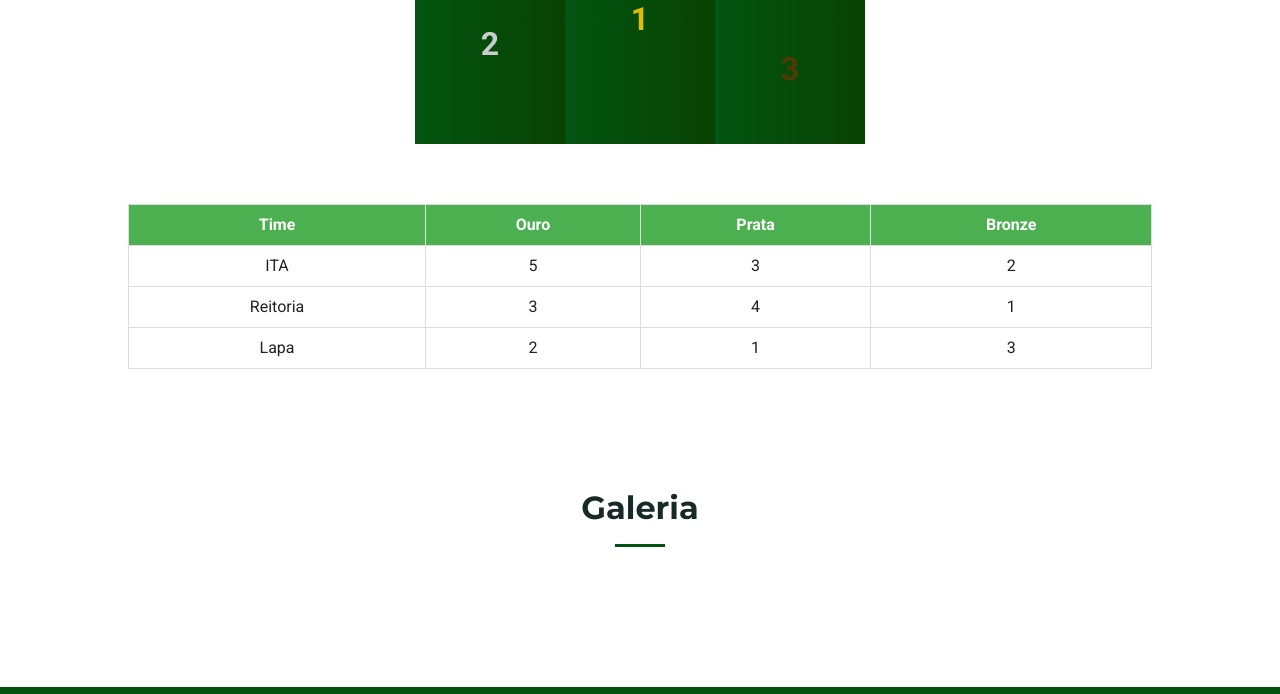
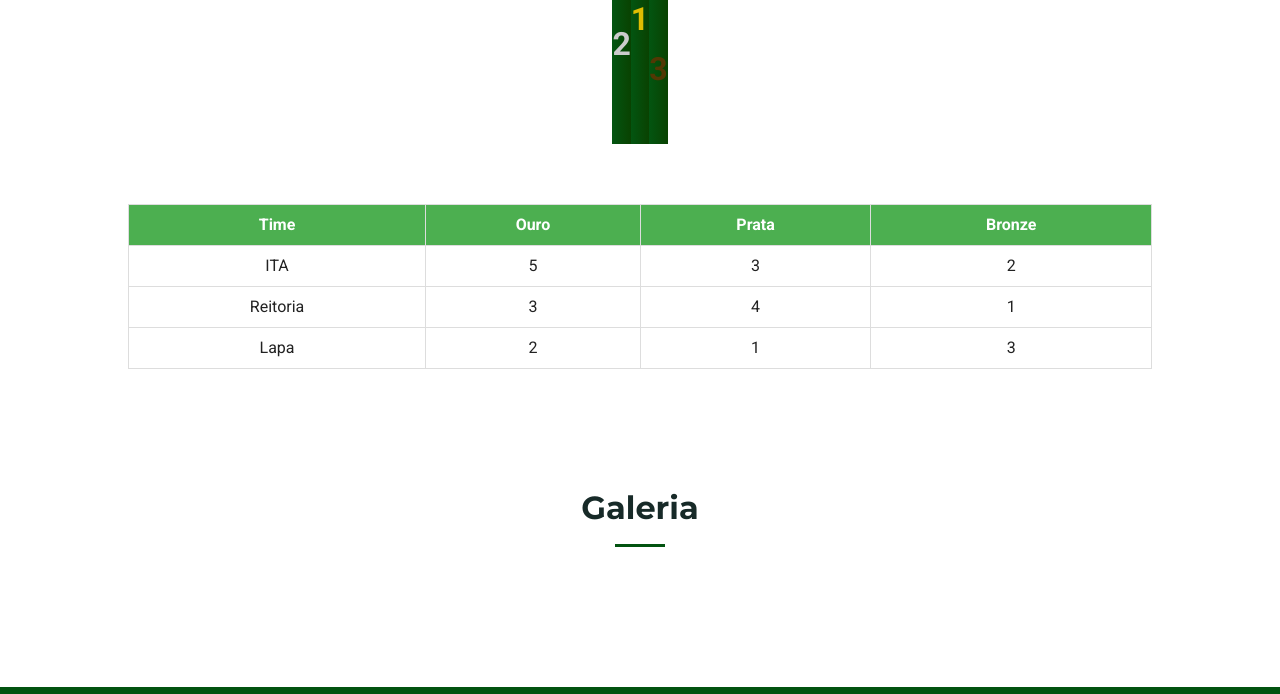
Before and after one commit to mvsmios/encontroservidores2024, a plain HTML site: page index.html in a window 1280 px wide. Shown: the part 4297-4991 px from the top of the page. Drawn offline with Linux system fonts and the light colour scheme.

Commit message:
Update main.css

```diff
--- a/assets/css/main.css
+++ b/assets/css/main.css
@@ -3190,7 +3190,7 @@ margin-top: -10rem;
   border-radius: 20px;
 }
 .podium div {
-  width: 150px;
+  max-width: 150px;
 
   text-align: center;
   font-size: 2em;
```
